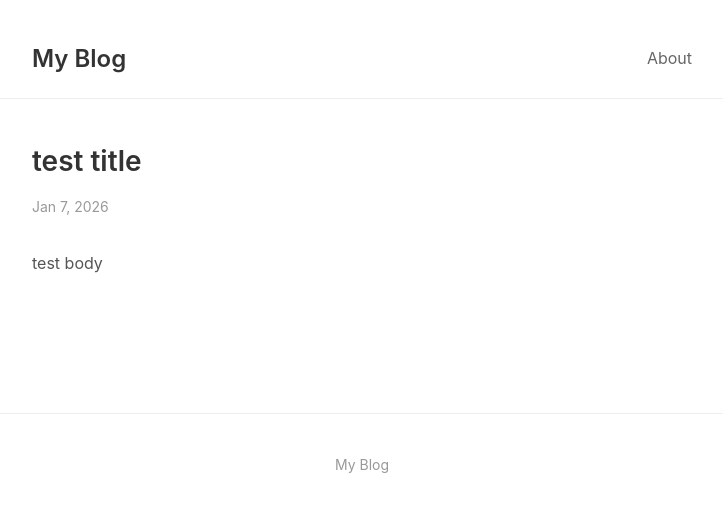
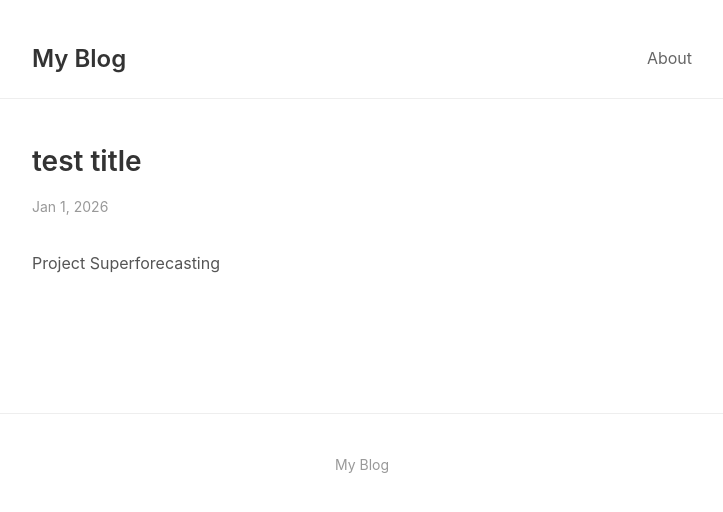
Before and after one commit to jameslilac/jameslilac.github.io, a Jekyll site: the page built from _posts/2026-01-07-Project Superforecasting.md, in a window 1280 px wide. Shown: the top 512 px of the page, without its empty margins (278-1001 px from the left). Built offline with Jekyll 4.4.1, drawn with Linux system fonts in a browser that asks for light colours.

Commit message:
Update and rename 2026-01-07-test-title.md to 2026-01-07-Project Superforecasting.md

```diff
--- a/_posts/2026-01-07-test-title.md
+++ b/_posts/2026-01-07-Project Superforecasting.md
@@ -1,7 +1,7 @@
 ---
 layout: post
 title: "test title"
-date: 2026-01-07
+date: 2026-01-01
 ---
 
-test body
+Project Superforecasting
```
